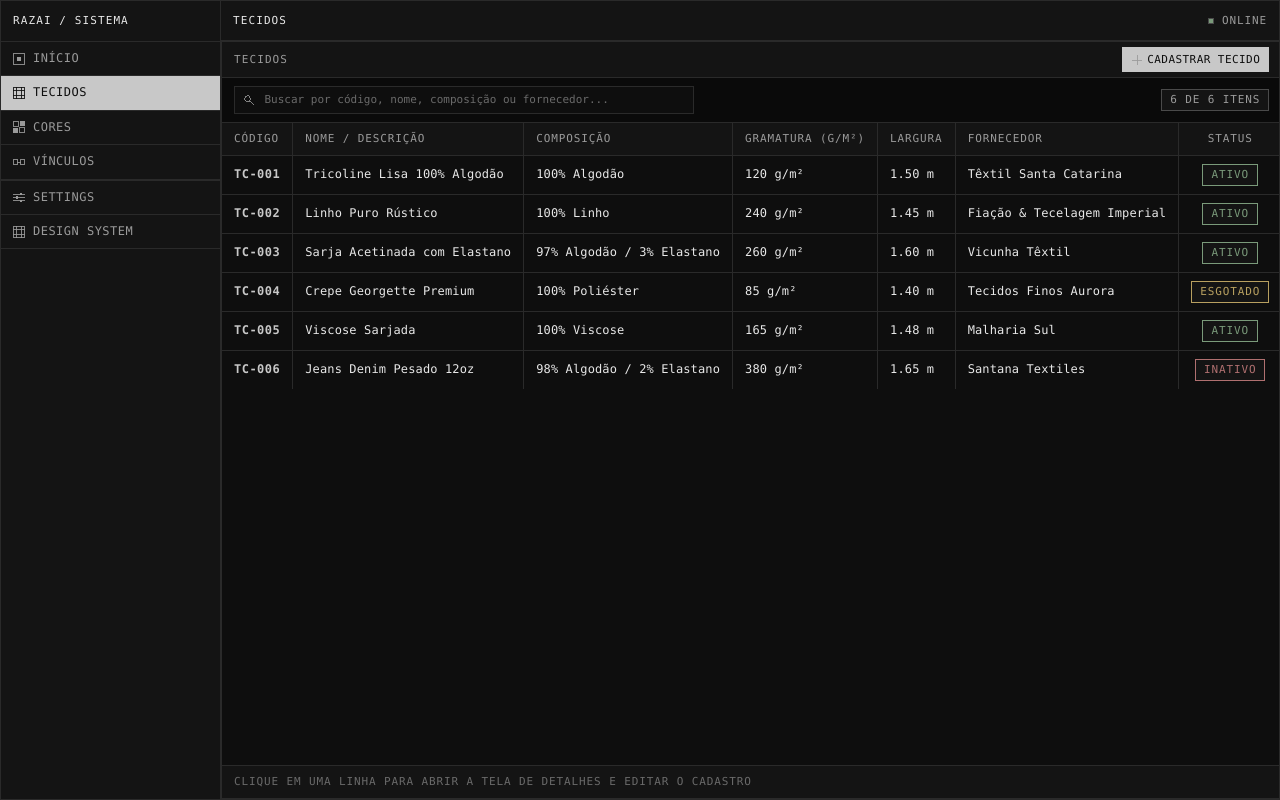
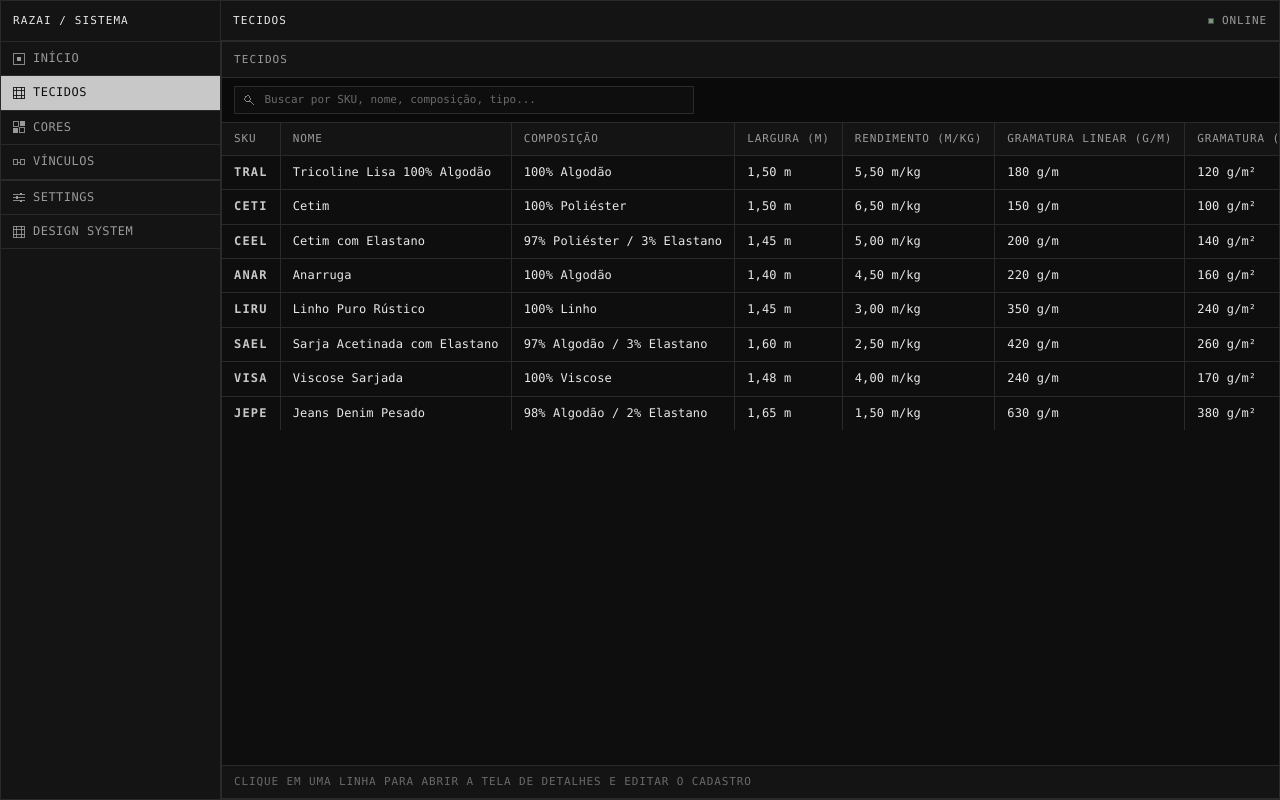
Before and after one commit to xrazai/razai-sistema, a Svelte app: page / in a window 1280 px wide. Both pictures are taken after a click on the button "TECIDOS". Built offline with nearby package versions, Linux system fonts and the light colour scheme.

Commit message:
Add 4-char SKU rule and align fabric detail fields
Generate 4-character fabric SKUs from first and last words. Mirror registration fields directly in details view and update docs.

```diff
--- a/src/renderer/features/tecidos/TecidosDetalhesPage.svelte
+++ b/src/renderer/features/tecidos/TecidosDetalhesPage.svelte
@@ -8,22 +8,21 @@
   import Input from '../../design-system/controls/Input.svelte'
   import Select from '../../design-system/controls/Select.svelte'
   import Badge from '../../design-system/data-display/Badge.svelte'
+  import { generateTecidoSku } from './utils'
 
   export type Tecido = {
     id: string
     codigo: string
     nome: string
     composicao: string
-    gramatura: string
     largura: string
-    fornecedor: string
-    status: 'ativo' | 'inativo' | 'esgotado'
-    rendimento?: string
-    gramaturaLinear?: string
-    tipo?: string
-    transparencia?: string
-    elasticidade?: string
-    acabamento?: string
+    rendimento: string
+    gramaturaLinear: string
+    gramaturaM2: string
+    tipo: string
+    transparencia: string
+    elasticidade: string
+    acabamento: string
   }
 
   type Props = {
@@ -35,50 +34,42 @@
 
   let { tecido, onback, onsave, ondelete }: Props = $props()
 
-  // Extrair valores limpos (sem sufixos como "m" ou "g/m²" se já existirem)
   function cleanNumeric(val: string | undefined): string {
     if (!val) return ''
     return val.replace(/[^\d,\.]/g, '').trim()
   }
 
-  // Estado dos campos
+  // Estado dos campos iniciado com os dados do tecido selecionado
   let nome = $state('')
   let composicao = $state('')
   let largura = $state('')
   let rendimento = $state('')
   let gramaturaLinear = $state('')
   let gramaturaM2 = $state('')
-  let fornecedor = $state('')
-  let status = $state<'ativo' | 'inativo' | 'esgotado'>('ativo')
   let tipo = $state('')
   let transparencia = $state('')
   let elasticidade = $state('')
   let acabamento = $state('')
 
   $effect(() => {
-    nome = tecido.nome
-    composicao = tecido.composicao
+    nome = tecido.nome || ''
+    composicao = tecido.composicao || ''
     largura = cleanNumeric(tecido.largura)
     rendimento = cleanNumeric(tecido.rendimento)
     gramaturaLinear = cleanNumeric(tecido.gramaturaLinear)
-    gramaturaM2 = cleanNumeric(tecido.gramatura)
-    fornecedor = tecido.fornecedor || ''
-    status = tecido.status
+    gramaturaM2 = cleanNumeric(tecido.gramaturaM2)
     tipo = tecido.tipo || ''
     transparencia = tecido.transparencia || ''
     elasticidade = tecido.elasticidade || ''
     acabamento = tecido.acabamento || ''
   })
 
+  // SKU derivado dinamicamente do nome conforme a regra de 4 caracteres
+  let skuDinamico = $derived(generateTecidoSku(nome))
+
   let lastEditedMetric = $state<'rendimento' | 'gramaturaLinear' | 'gramaturaM2' | null>(null)
   let erroMsg = $state('')
   let showDeleteConfirm = $state(false)
-
-  const statusOptions = [
-    { value: 'ativo', label: 'Ativo' },
-    { value: 'esgotado', label: 'Esgotado' },
-    { value: 'inativo', label: 'Inativo' }
-  ]
 
   const tipoOptions = [
     { value: '', label: 'Selecione' },
@@ -209,18 +200,17 @@
     erroMsg = ''
     onsave({
       ...tecido,
+      codigo: skuDinamico,
       nome: nome.trim(),
       composicao: composicao.trim(),
-      largura: largura.trim() ? `${largura.trim()} m` : '—',
-      rendimento: rendimento.trim() ? `${rendimento.trim()} m/kg` : undefined,
-      gramaturaLinear: gramaturaLinear.trim() ? `${gramaturaLinear.trim()} g/m` : undefined,
-      gramatura: gramaturaM2.trim() ? `${gramaturaM2.trim()} g/m²` : '—',
-      fornecedor: fornecedor.trim() || '—',
-      status,
-      tipo: tipo || undefined,
-      transparencia: transparencia || undefined,
-      elasticidade: elasticidade || undefined,
-      acabamento: acabamento || undefined
+      largura: largura.trim(),
+      rendimento: rendimento.trim(),
+      gramaturaLinear: gramaturaLinear.trim(),
+      gramaturaM2: gramaturaM2.trim(),
+      tipo,
+      transparencia,
+      elasticidade,
+      acabamento
     })
   }
 
@@ -230,7 +220,7 @@
 </script>
 
 <div class="detalhes-page">
-  <Panel title={`Tecidos / Detalhes: ${tecido.codigo} — ${tecido.nome}`} flush>
+  <Panel title={`Tecidos / Detalhes: ${skuDinamico} — ${nome || tecido.nome}`} flush>
     {#snippet actions()}
       <Stack direction="horizontal" gap="2">
         <Button variant="ghost" size="sm" onclick={onback}>
@@ -260,9 +250,9 @@
         <!-- Subheader informativo -->
         <div class="form-header">
           <div class="header-info">
-            <span class="code-badge">{tecido.codigo}</span>
+            <span class="code-badge">{skuDinamico}</span>
             <span class="header-desc">
-              Edite as especificações técnicas e parâmetros do tecido. O auto-cálculo mantém a coerência das dimensões.
+              SKU de 4 caracteres calculado automaticamente com base no nome do tecido.
             </span>
           </div>
           {#if erroMsg}
@@ -272,19 +262,19 @@
 
         <form class="form-body" onsubmit={(e) => { e.preventDefault(); handleSubmit(); }}>
           <div class="grid-form">
-            <!-- Linha 1: 3 colunas (Identificação Básica + Status) -->
+            <!-- Linha 1: 2 colunas (Nome e Composição) -->
             <div class="section-row">
               <header class="section-head">
                 <span>01. Identificação Básica</span>
-                <span class="head-rule">Informações cadastrais</span>
+                <span class="head-rule">Campos obrigatórios</span>
               </header>
-              <Grid cols={3} bare>
+              <Grid cols={2} bare>
                 <div class="field-cell">
                   <Label text="Nome *" for="nome" />
                   <Input
                     id="nome"
                     bind:value={nome}
-                    placeholder="Ex: Tricoline Lisa"
+                    placeholder="Ex: Cetim com Elastano, Anarruga"
                   />
                 </div>
                 <div class="field-cell">
@@ -292,25 +282,17 @@
                   <Input
                     id="composicao"
                     bind:value={composicao}
-                    placeholder="Ex: 100% Algodão"
-                  />
-                </div>
-                <div class="field-cell">
-                  <Label text="Status" for="status" />
-                  <Select
-                    id="status"
-                    bind:value={status}
-                    options={statusOptions}
+                    placeholder="Ex: 100% Algodão, 97% Algodão 3% Elastano"
                   />
                 </div>
               </Grid>
             </div>
 
-            <!-- Linha 2: 4 colunas (Dimensões e Rendimento) -->
+            <!-- Linha 2: 4 colunas (Dimensões e Rendimento com Auto-cálculo) -->
             <div class="section-row">
               <header class="section-head">
                 <span>02. Dimensões e Rendimento (Padrão Brasileiro)</span>
-                <span class="head-rule">Auto-cálculo e arredondamento industrial ativo</span>
+                <span class="head-rule">Largura obrigatória + ao menos 1 parâmetro numérico (auto-cálculo ativo)</span>
               </header>
               <Grid cols={4} bare>
                 <div class="field-cell">
@@ -356,11 +338,11 @@
               </Grid>
             </div>
 
-            <!-- Linha 3: 4 colunas (Propriedades Físicas, Acabamento e Fornecedor) -->
+            <!-- Linha 3: 4 colunas (Propriedades Físicas e Acabamento) -->
             <div class="section-row">
               <header class="section-head">
-                <span>03. Propriedades Técnicas e Fornecedor</span>
-                <span class="head-rule">Classificação e procedência</span>
+                <span>03. Propriedades e Acabamento</span>
+                <span class="head-rule">Classificação técnica</span>
               </header>
               <Grid cols={4} bare>
                 <div class="field-cell">
@@ -394,27 +376,6 @@
                     bind:value={acabamento}
                     options={acabamentoOptions}
                   />
-                </div>
-              </Grid>
-            </div>
-
-            <!-- Linha 4: 1 coluna para Fornecedor -->
-            <div class="section-row">
-              <header class="section-head">
-                <span>04. Fornecedor e Origem</span>
-              </header>
-              <Grid cols={2} bare>
-                <div class="field-cell">
-                  <Label text="Fornecedor / Fabricante" for="fornecedor" />
-                  <Input
-                    id="fornecedor"
-                    bind:value={fornecedor}
-                    placeholder="Ex: Têxtil Santa Catarina, Vicunha"
-                  />
-                </div>
-                <div class="field-cell readonly-info">
-                  <Label text="Identificador do Sistema" />
-                  <div class="id-display">ID: {tecido.id} · Ref: {tecido.codigo}</div>
                 </div>
               </Grid>
             </div>
@@ -543,19 +504,6 @@
     box-sizing: border-box;
   }
 
-  .readonly-info {
-    display: flex;
-    flex-direction: column;
-    justify-content: center;
-  }
-
-  .id-display {
-    font-size: var(--text-xs);
-    color: var(--color-fg-muted);
-    font-family: var(--font-mono);
-    padding-top: var(--space-1);
-  }
-
   .form-footer {
     display: flex;
     align-items: center;
--- a/src/renderer/features/tecidos/TecidosPage.svelte
+++ b/src/renderer/features/tecidos/TecidosPage.svelte
@@ -8,34 +8,35 @@
   import Badge from '../../design-system/data-display/Badge.svelte'
   import TecidosCadastroPage, { type NovoTecidoData } from './TecidosCadastroPage.svelte'
   import TecidosDetalhesPage, { type Tecido } from './TecidosDetalhesPage.svelte'
+  import { generateTecidoSku } from './utils'
 
   const columns: Column[] = [
-    { key: 'codigo', label: 'Código', width: '110px' },
-    { key: 'nome', label: 'Nome / Descrição' },
+    { key: 'codigo', label: 'SKU', width: '90px' },
+    { key: 'nome', label: 'Nome' },
     { key: 'composicao', label: 'Composição' },
-    { key: 'gramatura', label: 'Gramatura (g/m²)', width: '150px' },
-    { key: 'largura', label: 'Largura', width: '110px' },
-    { key: 'fornecedor', label: 'Fornecedor' },
-    { key: 'status', label: 'Status', width: '110px', align: 'center' }
+    { key: 'largura', label: 'Largura (m)', width: '120px' },
+    { key: 'rendimento', label: 'Rendimento (m/kg)', width: '150px' },
+    { key: 'gramaturaLinear', label: 'Gramatura Linear (g/m)', width: '170px' },
+    { key: 'gramaturaM2', label: 'Gramatura (g/m²)', width: '150px' },
+    { key: 'tipo', label: 'Tipo', width: '110px' },
+    { key: 'acabamento', label: 'Acabamento', width: '120px' }
   ]
 
   let viewMode = $state<'list' | 'create' | 'details'>('list')
   let searchTerm = $state('')
   let selectedTecido = $state<Tecido | null>(null)
 
-  // Lista padrão inicial de tecidos cadastrados
+  // Lista inicial de tecidos com SKUs de 4 caracteres
   let tecidos = $state<Tecido[]>([
     {
       id: '1',
-      codigo: 'TC-001',
+      codigo: 'TRAL',
       nome: 'Tricoline Lisa 100% Algodão',
       composicao: '100% Algodão',
-      gramatura: '120 g/m²',
-      largura: '1.50 m',
-      fornecedor: 'Têxtil Santa Catarina',
-      status: 'ativo',
-      rendimento: '2.80 m/kg',
-      gramaturaLinear: '180 g/m',
+      largura: '1,50',
+      rendimento: '5,50',
+      gramaturaLinear: '180',
+      gramaturaM2: '120',
       tipo: 'liso',
       transparencia: 'nenhuma',
       elasticidade: 'nenhuma',
@@ -43,31 +44,27 @@
     },
     {
       id: '2',
-      codigo: 'TC-002',
-      nome: 'Linho Puro Rústico',
-      composicao: '100% Linho',
-      gramatura: '240 g/m²',
-      largura: '1.45 m',
-      fornecedor: 'Fiação & Tecelagem Imperial',
-      status: 'ativo',
-      rendimento: '2.40 m/kg',
-      gramaturaLinear: '348 g/m',
+      codigo: 'CETI',
+      nome: 'Cetim',
+      composicao: '100% Poliéster',
+      largura: '1,50',
+      rendimento: '6,50',
+      gramaturaLinear: '150',
+      gramaturaM2: '100',
       tipo: 'liso',
-      transparencia: 'baixa',
+      transparencia: 'nenhuma',
       elasticidade: 'nenhuma',
-      acabamento: 'fosco'
+      acabamento: 'brilhante'
     },
     {
       id: '3',
-      codigo: 'TC-003',
-      nome: 'Sarja Acetinada com Elastano',
-      composicao: '97% Algodão / 3% Elastano',
-      gramatura: '260 g/m²',
-      largura: '1.60 m',
-      fornecedor: 'Vicunha Têxtil',
-      status: 'ativo',
-      rendimento: '2.10 m/kg',
-      gramaturaLinear: '416 g/m',
+      codigo: 'CEEL',
+      nome: 'Cetim com Elastano',
+      composicao: '97% Poliéster / 3% Elastano',
+      largura: '1,45',
+      rendimento: '5,00',
+      gramaturaLinear: '200',
+      gramaturaM2: '140',
       tipo: 'liso',
       transparencia: 'nenhuma',
       elasticidade: 'baixa',
@@ -75,31 +72,27 @@
     },
     {
       id: '4',
-      codigo: 'TC-004',
-      nome: 'Crepe Georgette Premium',
-      composicao: '100% Poliéster',
-      gramatura: '85 g/m²',
-      largura: '1.40 m',
-      fornecedor: 'Tecidos Finos Aurora',
-      status: 'esgotado',
-      rendimento: '8.40 m/kg',
-      gramaturaLinear: '119 g/m',
+      codigo: 'ANAR',
+      nome: 'Anarruga',
+      composicao: '100% Algodão',
+      largura: '1,40',
+      rendimento: '4,50',
+      gramaturaLinear: '220',
+      gramaturaM2: '160',
       tipo: 'estampado',
-      transparencia: 'alta',
+      transparencia: 'baixa',
       elasticidade: 'nenhuma',
-      acabamento: 'semi_brilho'
+      acabamento: 'fosco'
     },
     {
       id: '5',
-      codigo: 'TC-005',
-      nome: 'Viscose Sarjada',
-      composicao: '100% Viscose',
-      gramatura: '165 g/m²',
-      largura: '1.48 m',
-      fornecedor: 'Malharia Sul',
-      status: 'ativo',
-      rendimento: '4.10 m/kg',
-      gramaturaLinear: '244 g/m',
+      codigo: 'LIRU',
+      nome: 'Linho Puro Rústico',
+      composicao: '100% Linho',
+      largura: '1,45',
+      rendimento: '3,00',
+      gramaturaLinear: '350',
+      gramaturaM2: '240',
       tipo: 'liso',
       transparencia: 'baixa',
       elasticidade: 'nenhuma',
@@ -107,15 +100,41 @@
     },
     {
       id: '6',
-      codigo: 'TC-006',
-      nome: 'Jeans Denim Pesado 12oz',
+      codigo: 'SAEL',
+      nome: 'Sarja Acetinada com Elastano',
+      composicao: '97% Algodão / 3% Elastano',
+      largura: '1,60',
+      rendimento: '2,50',
+      gramaturaLinear: '420',
+      gramaturaM2: '260',
+      tipo: 'liso',
+      transparencia: 'nenhuma',
+      elasticidade: 'baixa',
+      acabamento: 'semi_brilho'
+    },
+    {
+      id: '7',
+      codigo: 'VISA',
+      nome: 'Viscose Sarjada',
+      composicao: '100% Viscose',
+      largura: '1,48',
+      rendimento: '4,00',
+      gramaturaLinear: '240',
+      gramaturaM2: '170',
+      tipo: 'liso',
+      transparencia: 'baixa',
+      elasticidade: 'nenhuma',
+      acabamento: 'fosco'
+    },
+    {
+      id: '8',
+      codigo: 'JEPE',
+      nome: 'Jeans Denim Pesado',
       composicao: '98% Algodão / 2% Elastano',
-      gramatura: '380 g/m²',
-      largura: '1.65 m',
-      fornecedor: 'Santana Textiles',
-      status: 'inativo',
-      rendimento: '1.60 m/kg',
-      gramaturaLinear: '627 g/m',
+      largura: '1,65',
+      rendimento: '1,50',
+      gramaturaLinear: '630',
+      gramaturaM2: '380',
       tipo: 'liso',
       transparencia: 'nenhuma',
       elasticidade: 'baixa',
@@ -131,29 +150,27 @@
         item.codigo.toLowerCase().includes(term) ||
         item.nome.toLowerCase().includes(term) ||
         item.composicao.toLowerCase().includes(term) ||
-        item.fornecedor.toLowerCase().includes(term)
+        (item.tipo && item.tipo.toLowerCase().includes(term)) ||
+        (item.acabamento && item.acabamento.toLowerCase().includes(term))
       )
     })
   )
 
   function handleNovoTecido(novo: NovoTecidoData) {
-    const nextNum = tecidos.length + 1
-    const padNum = String(nextNum).padStart(3, '0')
+    const sku = generateTecidoSku(novo.nome)
     const novoItem: Tecido = {
       id: String(Date.now()),
-      codigo: `TC-${padNum}`,
+      codigo: sku,
       nome: novo.nome,
-      composicao: novo.composicao || '—',
-      gramatura: novo.gramaturaM2 ? `${novo.gramaturaM2} g/m²` : '—',
-      largura: novo.largura ? `${novo.largura} m` : '—',
-      fornecedor: 'Padrão Local',
-      status: 'ativo',
-      rendimento: novo.rendimento ? `${novo.rendimento} m/kg` : undefined,
-      gramaturaLinear: novo.gramaturaLinear ? `${novo.gramaturaLinear} g/m` : undefined,
-      tipo: novo.tipo || undefined,
-      transparencia: novo.transparencia || undefined,
-      elasticidade: novo.elasticidade || undefined,
-      acabamento: novo.acabamento || undefined
+      composicao: novo.composicao,
+      largura: novo.largura,
+      rendimento: novo.rendimento,
+      gramaturaLinear: novo.gramaturaLinear,
+      gramaturaM2: novo.gramaturaM2,
+      tipo: novo.tipo,
+      transparencia: novo.transparencia,
+      elasticidade: novo.elasticidade,
+      acabamento: novo.acabamento
     }
 
     tecidos = [novoItem, ...tecidos]
@@ -178,16 +195,20 @@
     viewMode = 'details'
   }
 
-  function getStatusTone(status: Tecido['status']): 'ok' | 'warn' | 'danger' {
-    if (status === 'ativo') return 'ok'
-    if (status === 'esgotado') return 'warn'
-    return 'danger'
-  }
-
-  function getStatusLabel(status: Tecido['status']): string {
-    if (status === 'ativo') return 'Ativo'
-    if (status === 'esgotado') return 'Esgotado'
-    return 'Inativo'
+  function formatDisplayLabel(val: string | undefined): string {
+    if (!val) return '—'
+    const map: Record<string, string> = {
+      liso: 'Liso',
+      estampado: 'Estampado',
+      nenhuma: 'Nenhuma',
+      baixa: 'Baixa',
+      media: 'Média',
+      alta: 'Alta',
+      fosco: 'Fosco',
+      semi_brilho: 'Semi-brilho',
+      brilhante: 'Brilhante'
+    }
+    return map[val] || val
   }
 </script>
 
@@ -222,7 +243,7 @@
               type="text"
               class="search-input"
               bind:value={searchTerm}
-              placeholder="Buscar por código, nome, composição ou fornecedor..."
+              placeholder="Buscar por SKU, nome, composição, tipo..."
             />
             {#if searchTerm}
               <button class="clear-btn" onclick={() => (searchTerm = '')} aria-label="Limpar busca">
@@ -247,12 +268,20 @@
             {#snippet cell({ row, column, value })}
               {#if column.key === 'codigo'}
                 <span class="code">{value}</span>
-              {:else if column.key === 'status'}
-                <Badge text={getStatusLabel(value)} tone={getStatusTone(value)} />
+              {:else if column.key === 'largura'}
+                <span>{value ? `${value} m` : '—'}</span>
+              {:else if column.key === 'rendimento'}
+                <span>{value ? `${value} m/kg` : '—'}</span>
+              {:else if column.key === 'gramaturaLinear'}
+                <span>{value ? `${value} g/m` : '—'}</span>
+              {:else if column.key === 'gramaturaM2'}
+                <span>{value ? `${value} g/m²` : '—'}</span>
+              {:else if column.key === 'tipo' || column.key === 'acabamento'}
+                <span class="muted-tag">{formatDisplayLabel(value)}</span>
               {:else if column.key === 'nome'}
                 <span class="fabric-name">{value}</span>
               {:else}
-                <span>{value ?? '—'}</span>
+                <span>{value || '—'}</span>
               {/if}
             {/snippet}
           </Table>
@@ -365,13 +394,19 @@
   }
 
   .code {
-    font-weight: 600;
+    font-weight: 700;
     color: var(--color-accent);
-    letter-spacing: var(--tracking-tight);
+    letter-spacing: var(--tracking-header);
+    font-family: var(--font-mono);
   }
 
   .fabric-name {
     color: var(--color-fg);
+  }
+
+  .muted-tag {
+    color: var(--color-fg-muted);
+    font-size: var(--text-xs);
   }
 
   .footer {
--- /dev/null
+++ b/src/renderer/features/tecidos/utils.ts
@@ -0,0 +1,39 @@
+/**
+ * Gera o SKU de 4 caracteres para tecidos conforme a regra de negócio:
+ * - 2 primeiros caracteres da primeira palavra
+ * - 2 primeiros caracteres da última palavra
+ * - Se tiver apenas 1 palavra, usa os 4 primeiros caracteres dessa palavra
+ *
+ * Exemplos:
+ * - "Anarruga" -> "ANAR"
+ * - "Cetim" -> "CETI"
+ * - "Cetim com Elastano" -> "CEEL"
+ * - "Linho Puro Rústico" -> "LIRU"
+ */
+export function generateTecidoSku(nome: string): string {
+  if (!nome || !nome.trim()) return 'XXXX'
+
+  // Normalizar acentos e pontuações
+  const clean = nome
+    .normalize('NFD')
+    .replace(/[\u0300-\u036f]/g, '')
+    .replace(/[^a-zA-Z0-9\s]/g, ' ')
+    .trim()
+
+  const words = clean.split(/\s+/).filter((w) => w.length > 0)
+
+  if (words.length === 0) return 'XXXX'
+
+  if (words.length === 1) {
+    const single = words[0]
+    return single.slice(0, 4).padEnd(4, 'X').toUpperCase()
+  }
+
+  const firstWord = words[0]
+  const lastWord = words[words.length - 1]
+
+  const p1 = firstWord.slice(0, 2).padEnd(2, 'X')
+  const p2 = lastWord.slice(0, 2).padEnd(2, 'X')
+
+  return (p1 + p2).toUpperCase()
+}
```
Also changed, not shown: 1 other file (tests, documents, lock files or other folders).
